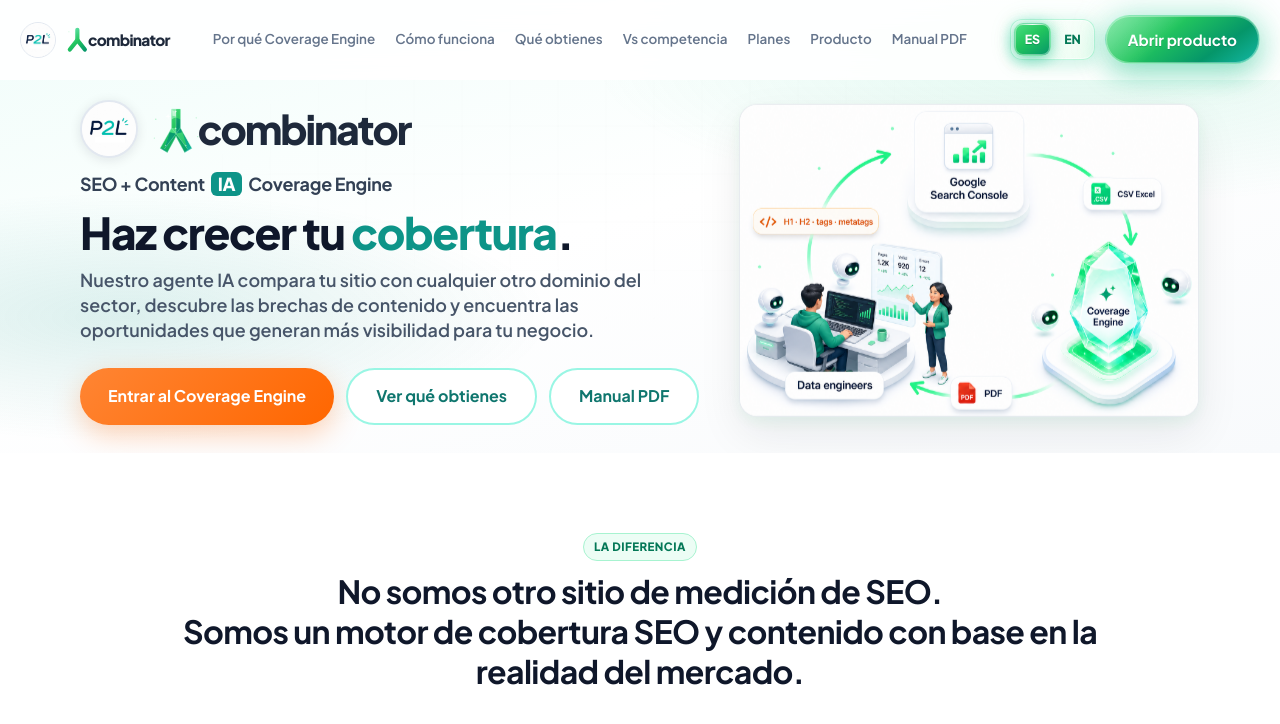
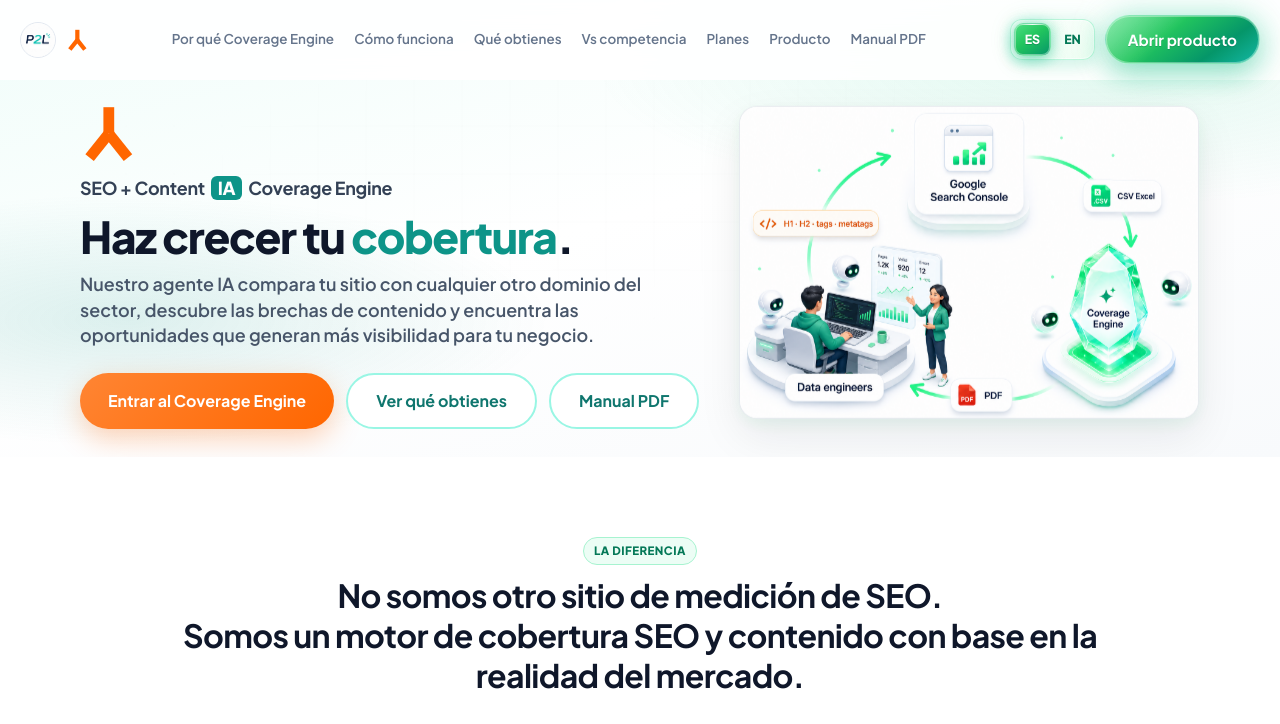
Before and after one commit to wbsckt3/docs-ghpages-vector-whiteLabel-n1n-CompanySeoCoverageDashboardView, a plain HTML site: page index.html in a window 1280 px wide. Shown: the top 724 px of the page. Drawn offline with nearby package versions, Linux system fonts and the light colour scheme.

Commit message:
brand: Y naranja login en hero; quitar P2L y combinator del hero (index.html)

```diff
--- a/index.html
+++ b/index.html
@@ -285,12 +285,14 @@
     .hero__yc {
       position: relative;
       display: inline-flex;
-      width: clamp(2.45rem, 6vw, 3.25rem);
-      height: clamp(2.7rem, 6.6vw, 3.55rem);
-      margin: 0 -0.06em 0 0;
+      width: clamp(2.75rem, 7vw, 3.6rem);
+      height: clamp(3rem, 7.6vw, 3.9rem);
+      margin: 0;
       flex-shrink: 0;
-    }
-    .hero__yc svg { width: 100%; height: 100%; display: block; overflow: visible; }
+      background: transparent;
+    }
+    .hero__yc svg,
+    .hero__yc-svg { width: 100%; height: 100%; display: block; overflow: visible; }
     .hero__combinator-text {
       text-transform: lowercase;
       letter-spacing: -0.05em;
@@ -909,24 +911,14 @@
         <img class="brand__logo" src="assets/logo-p2l.png" alt="P2L" width="36" height="36" />
         <span class="brand__mark" aria-hidden="true">
           <span class="brand__yc">
-            <svg viewBox="0 0 48 52" fill="none" xmlns="http://www.w3.org/2000/svg">
-              <defs>
-                <linearGradient id="brandYcGrad" x1="6" y1="4" x2="42" y2="50" gradientUnits="userSpaceOnUse">
-                  <stop offset="0%" stop-color="#6ee7b7"/>
-                  <stop offset="55%" stop-color="#22c55e"/>
-                  <stop offset="100%" stop-color="#059669"/>
-                </linearGradient>
-              </defs>
-              <circle cx="6" cy="10" r="1.1" fill="#86efac" opacity="0.45"/>
-              <circle cx="42" cy="44" r="1" fill="#34d399" opacity="0.35"/>
-              <g stroke="url(#brandYcGrad)" stroke-width="9" stroke-linecap="round" stroke-linejoin="round">
+            <svg viewBox="0 0 48 52" fill="none" xmlns="http://www.w3.org/2000/svg" aria-hidden="true">
+              <g stroke="#FF6600" stroke-width="9" stroke-linecap="butt" stroke-linejoin="miter">
                 <path d="M24 6 V28" />
                 <path d="M24 28 L8 48" />
                 <path d="M24 28 L40 48" />
               </g>
             </svg>
           </span>
-          <span class="brand__combinator">combinator</span>
         </span>
       </a>
       <nav class="nav" id="mainNav" aria-label="Principal" data-i18n-aria="nav.main">
@@ -956,91 +948,31 @@
         <div class="hero__inner hero__layout">
           <div class="hero__copy-col">
             <div class="hero__brand">
-              <img class="hero__logo" src="assets/logo-p2l.png" alt="Refactorii / P2L" width="58" height="58" />
               <h1 class="hero__combinator" data-i18n-aria="nav.home">
                 <span class="hero__yc" aria-hidden="true">
-                  <svg viewBox="0 0 72 68" xmlns="http://www.w3.org/2000/svg" fill="none" aria-hidden="true">
-                    <defs>
-                      <!-- same palette/gradient direction as .btn--primary: #4ade80 -> #22c55e -> #059669 -> #14b8a6 -->
-                      <linearGradient id="ycCore" x1="14" y1="6" x2="58" y2="66" gradientUnits="userSpaceOnUse">
-                        <stop offset="0%" stop-color="#4ade80"/>
-                        <stop offset="38%" stop-color="#22c55e"/>
-                        <stop offset="72%" stop-color="#059669"/>
-                        <stop offset="100%" stop-color="#14b8a6"/>
-                      </linearGradient>
-                      <linearGradient id="ycFacetLite" x1="14" y1="6" x2="58" y2="66" gradientUnits="userSpaceOnUse">
-                        <stop offset="0%" stop-color="#bbf7d0"/>
-                        <stop offset="45%" stop-color="#4ade80"/>
-                        <stop offset="100%" stop-color="#22c55e"/>
-                      </linearGradient>
-                      <linearGradient id="ycFacetMid" x1="14" y1="6" x2="58" y2="66" gradientUnits="userSpaceOnUse">
-                        <stop offset="0%" stop-color="#4ade80"/>
-                        <stop offset="45%" stop-color="#22c55e"/>
-                        <stop offset="100%" stop-color="#059669"/>
-                      </linearGradient>
-                      <linearGradient id="ycFacetDeep" x1="14" y1="6" x2="58" y2="66" gradientUnits="userSpaceOnUse">
-                        <stop offset="0%" stop-color="#22c55e"/>
-                        <stop offset="45%" stop-color="#059669"/>
-                        <stop offset="100%" stop-color="#14b8a6"/>
-                      </linearGradient>
-                      <!-- white diagonal sheen overlay, like btn--primary::before -->
-                      <linearGradient id="ycSheen" x1="14" y1="4" x2="46" y2="34" gradientUnits="userSpaceOnUse">
-                        <stop offset="0%" stop-color="#ffffff" stop-opacity="0.55"/>
-                        <stop offset="42%" stop-color="#ffffff" stop-opacity="0"/>
-                      </linearGradient>
-                    </defs>
-                    <!-- inverted Y gem body -->
-                    <path d="M30 6 H42 L42 32 L58 60 L48 66 L36 44 L24 66 L14 60 L30 32 Z"
-                          fill="url(#ycCore)"
-                          stroke="rgba(167,243,208,0.75)" stroke-width="1"/>
-                    <!-- low-poly facets -->
-                    <path d="M30 6 L36 6 L36 18 L30 20 Z" fill="url(#ycFacetLite)"/>
-                    <path d="M36 6 L42 6 L42 20 L36 18 Z" fill="url(#ycFacetMid)"/>
-                    <path d="M30 20 L36 18 L36 32 L30 32 Z" fill="url(#ycFacetMid)"/>
-                    <path d="M36 18 L42 20 L42 32 L36 32 Z" fill="url(#ycFacetDeep)"/>
-                    <path d="M31 8 L36 10 L36 16 L31 15 Z" fill="#ffffff" opacity="0.5"/>
-                    <path d="M30 32 L36 32 L36 40 L27 38 Z" fill="url(#ycFacetLite)"/>
-                    <path d="M36 32 L42 32 L45 38 L36 40 Z" fill="url(#ycFacetDeep)"/>
-                    <path d="M30 32 L27 38 L16 58 L20 61 Z" fill="url(#ycFacetLite)"/>
-                    <path d="M27 38 L20 61 L14 60 L16 58 Z" fill="url(#ycFacetMid)"/>
-                    <path d="M20 61 L36 40 L27 38 Z" fill="url(#ycFacetDeep)" opacity="0.9"/>
-                    <path d="M14 60 L24 66 L20 61 Z" fill="url(#ycFacetDeep)"/>
-                    <path d="M20 61 L24 66 L36 44 Z" fill="url(#ycFacetMid)" opacity="0.9"/>
-                    <path d="M42 32 L45 38 L56 58 L52 61 Z" fill="url(#ycFacetMid)"/>
-                    <path d="M45 38 L52 61 L58 60 L56 58 Z" fill="url(#ycFacetDeep)"/>
-                    <path d="M52 61 L36 40 L45 38 Z" fill="url(#ycFacetLite)" opacity="0.85"/>
-                    <path d="M58 60 L48 66 L52 61 Z" fill="url(#ycFacetDeep)"/>
-                    <path d="M52 61 L48 66 L36 44 Z" fill="url(#ycFacetMid)" opacity="0.9"/>
-                    <!-- crisp facet seams -->
-                    <g stroke="#f0fdf4" stroke-width="0.55" stroke-linejoin="round" opacity="0.6" fill="none">
-                      <path d="M36 6 V40"/>
-                      <path d="M30 6 L30 32 L14 60"/>
-                      <path d="M42 6 L42 32 L58 60"/>
-                      <path d="M30 32 L36 40 L42 32"/>
-                      <path d="M20 61 L36 40 L52 61"/>
-                      <path d="M14 60 L24 66 L36 44 L48 66 L58 60"/>
-                    </g>
-                    <!-- diagonal white sheen overlay, like .btn--primary::before -->
-                    <path d="M30 6 H42 L42 32 L58 60 L48 66 L36 44 L24 66 L14 60 L30 32 Z"
-                          fill="url(#ycSheen)"/>
-                    <!-- specular glint like the reference gem -->
-                    <path d="M26 15 l3 0.9 -3 0.9 -0.9 3 -0.9-3 -3-0.9 3-0.9 0.9-3z" fill="#ffffff" opacity="0.95"/>
-                    <g fill="#ffffff">
-                      <path d="M36 9 l1.5 0.42 -1.5 0.42 -0.42 1.5 -0.42-1.5 -1.5-0.42 1.5-0.42 0.42-1.5z" opacity="0.9"/>
-                      <path d="M36 32 l1.3 0.36 -1.3 0.36 -0.36 1.3 -0.36-1.3 -1.3-0.36 1.3-0.36 0.36-1.3z" opacity="0.85"/>
-                      <path d="M22 56 l1.1 0.32 -1.1 0.32 -0.32 1.1 -0.32-1.1 -1.1-0.32 1.1-0.32 0.32-1.1z" opacity="0.75"/>
-                      <path d="M50 56 l1.1 0.32 -1.1 0.32 -0.32 1.1 -0.32-1.1 -1.1-0.32 1.1-0.32 0.32-1.1z" opacity="0.75"/>
-                    </g>
-                    <!-- ambient dust sparkles -->
-                    <g fill="#86efac" opacity="0.6">
-                      <circle cx="8" cy="20" r="1"/>
-                      <circle cx="64" cy="18" r="0.85"/>
-                      <circle cx="66" cy="44" r="1"/>
-                      <circle cx="6" cy="46" r="0.8"/>
+                  <!-- Y invertida #FF6600 — misma marca que login seo-coverage-dashboard -->
+                  <svg
+                    class="hero__yc-svg"
+                    viewBox="0 0 48 52"
+                    width="48"
+                    height="52"
+                    fill="none"
+                    xmlns="http://www.w3.org/2000/svg"
+                    focusable="false"
+                    aria-hidden="true"
+                  >
+                    <g
+                      stroke="#FF6600"
+                      stroke-width="9"
+                      stroke-linecap="butt"
+                      stroke-linejoin="miter"
+                    >
+                      <path d="M24 6 V28" />
+                      <path d="M24 28 L8 48" />
+                      <path d="M24 28 L40 48" />
                     </g>
                   </svg>
                 </span>
-                <span class="hero__combinator-text">combinator</span>
               </h1>
             </div>
             <p class="hero__product">
@@ -1338,24 +1270,14 @@
         <img src="assets/logo-p2l.png" alt="" width="28" height="28" />
         <span class="brand__mark" aria-hidden="true">
           <span class="brand__yc">
-            <svg viewBox="0 0 48 52" fill="none" xmlns="http://www.w3.org/2000/svg">
-              <defs>
-                <linearGradient id="brandYcGradFooter" x1="6" y1="4" x2="42" y2="50" gradientUnits="userSpaceOnUse">
-                  <stop offset="0%" stop-color="#6ee7b7"/>
-                  <stop offset="55%" stop-color="#22c55e"/>
-                  <stop offset="100%" stop-color="#059669"/>
-                </linearGradient>
-              </defs>
-              <circle cx="6" cy="10" r="1.1" fill="#86efac" opacity="0.45"/>
-              <circle cx="42" cy="44" r="1" fill="#34d399" opacity="0.35"/>
-              <g stroke="url(#brandYcGradFooter)" stroke-width="9" stroke-linecap="round" stroke-linejoin="round">
+            <svg viewBox="0 0 48 52" fill="none" xmlns="http://www.w3.org/2000/svg" aria-hidden="true">
+              <g stroke="#FF6600" stroke-width="9" stroke-linecap="butt" stroke-linejoin="miter">
                 <path d="M24 6 V28" />
                 <path d="M24 28 L8 48" />
                 <path d="M24 28 L40 48" />
               </g>
             </svg>
           </span>
-          <span class="brand__combinator">combinator</span>
         </span>
       </div>
       <p data-i18n="footer.blurb">
```
